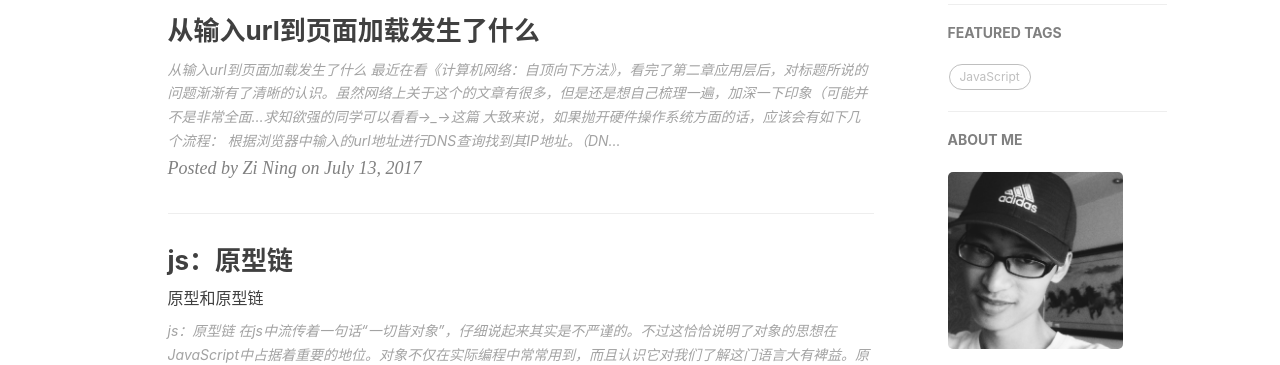
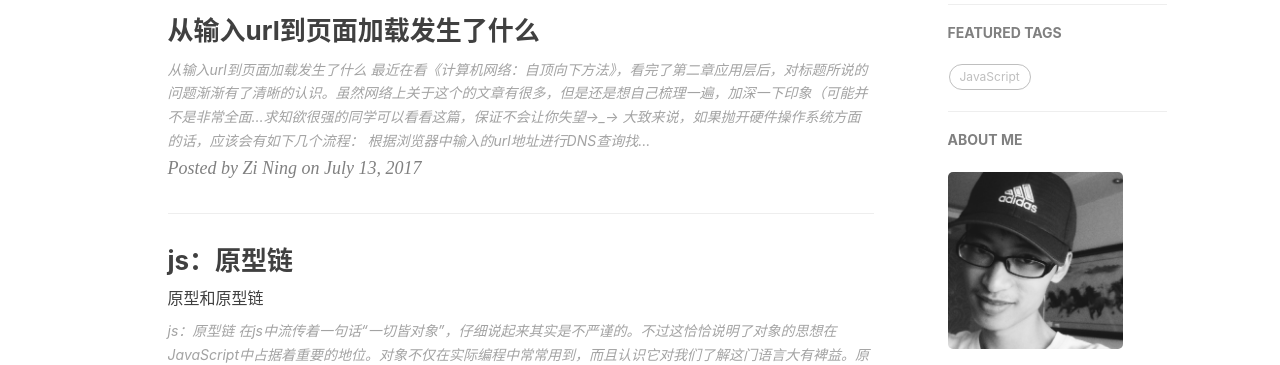
Before and after one commit to Ningersan/blog, a Jekyll site: the page built from index.html, in a window 1280 px wide. Shown: the part 454-819 px from the top of the page. Built offline with Jekyll 4.4.1, drawn with Linux system fonts in a browser that asks for light colours; nearby versions of some CDN libraries; the list of posts is cut into pages by our own code; comment, search, counter and statistics services are not loaded.

Commit message:
revise content

````diff
--- a/_posts/2017-7-13-how-it-works-when-enter-a-url.md
+++ b/_posts/2017-7-13-how-it-works-when-enter-a-url.md
@@ -12,7 +12,7 @@
 
 # 从输入url到页面加载发生了什么
 
-最近在看《计算机网络：自顶向下方法》，看完了第二章应用层后，对标题所说的问题渐渐有了清晰的认识。虽然网络上关于这个的文章有很多，但是还是想自己梳理一遍，加深一下印象（可能并不是非常全面...求知欲强的同学可以看看→_→[这篇](http://fex.baidu.com/blog/2014/05/what-happen/)
+最近在看《计算机网络：自顶向下方法》，看完了第二章应用层后，对标题所说的问题渐渐有了清晰的认识。虽然网络上关于这个的文章有很多，但是还是想自己梳理一遍，加深一下印象（可能并不是非常全面...求知欲很强的同学可以看看[这篇](http://fex.baidu.com/blog/2014/05/what-happen/)，保证不会让你失望→_→
 
 大致来说，如果抛开硬件操作系统方面的话，应该会有如下几个流程：
 
@@ -51,7 +51,9 @@
 
 #### IP地址
 
-然而，主机名大部分却没有办法提供关于主机在因特网中的位置信息，而且使用不定长的数字字母表示也很难被路由器所处理。IP地址就是用来解决这一缺陷的新的标志方法，它由字节组成，有严格的层次结构。常见的的IP地址分为[IPv4](https://zh.wikipedia.org/wiki/IPv4)，[IPv6](https://zh.wikipedia.org/wiki/IPv6)两大类。拿IPv4来说，它由4个字节32位组成，作为例子：121.7.106.83这样一个IP地址，每个字节都被句点分隔开来，表示0-255的十进制数字。之所以说它有层次结构，是因为我们从左到右扫描它时，会得到越来越具体的关于主机位于因特网何处的信息（即众多网络的哪个网络里）。
+然而，主机名大部分却没有办法提供关于主机在因特网中的位置信息，而且使用不定长的数字字母表示也很难被路由器所处理。IP地址就是用来解决这一缺陷的新的标志方法，它由字节组成，有严格的层次结构。常见的的IP地址分为[IPv4](https://zh.wikipedia.org/wiki/IPv4)，[IPv6](https://zh.wikipedia.org/wiki/IPv6)两大类。
+
+拿IPv4来说，它由4个字节32位组成。作为例子：121.7.106.83这样一个IP地址，每个字节都被句点分隔开来，表示0-255的十进制数字。之所以说它有层次结构，是因为我们从左到右扫描它时，会得到越来越具体的关于主机位于因特网何处的信息（即众多网络的哪个网络里）。
 
 #### DNS
 
@@ -82,7 +84,7 @@
 * 浏览器从上述的url中抽取主机名（很多基于UNIX的机器上，应用会调用gethostbyname()），并将该主机名传给DNS应用的客户端。
 * DNS客户端向本地DNS服务器缓存中发送一个包含主机名的请求。
 * 如果本地DNS服务器缓存了该主机名对应的IP地址，就会以回答报文的形式发送给DNS客户端。
-* 如果本地DNS服务器没有缓存呢？它会将该请求转发给根DNS服务器；该根DNS服务器注意到顶级域名，如.com，并向本地DNS服务器返回负责com的顶级域名DNS服务器（后用DTL表示）的IP地址列表；该本地DNS服务器再次向这些DTL服务器之一发送查询报文。该DTL服务器注意到主机名前缀，并用权威服务器的IP地址进行响应。最后，本地DNS服务器直接向权威服务器重发查询报文，权威服务器用主机名对应的IP地址进行响应。
+* 如果本地DNS服务器没有缓存呢？它会将该请求转发给根DNS服务器；该根DNS服务器注意到顶级域名，如.com，并向本地DNS服务器返回负责com的顶级域名DNS服务器（后用DTL表示）的IP地址列表；该本地DNS服务器再次向这些DTL服务器之一发送查询报文；该DTL服务器注意到主机名前缀，并用权威服务器的IP地址进行响应。最后，本地DNS服务器直接向权威服务器重发查询报文，权威服务器用主机名对应的IP地址进行响应。
 * 本地DNS服务器向DNS应用客户端发送收到的IP地址。而且本地DNS服务器会保存这次收到的IP地址到缓存区，在一段时间后才会丢弃该缓存。（这样下次请求，就可以绕过复杂且速度慢的查询DNS服务器体系了）
 
 图解DNS 域名解析过程：
@@ -153,8 +155,7 @@
 通过请求报文，我们可以向服务器请求我们需要的资源。所以，这里必须要包含一些基本的信息。下面提供了一个典型的HTTP请求报文：
 
 ```http
-GET /somedir/page.html/ HTTP/1.1  // 请求行（方法字段、url字段、HTTP版本字段）
-
+GET /somedir/page.html/ HTTP/1.1   // 请求行（方法字段、url字段、HTTP版本字段）
 // 以下为首部行
 Host: www.someshcool.edu          // 主机名
 Connection: close                 // 是否持续连接
@@ -164,9 +165,7 @@
 
 HTTP请求报文第一行叫做请求行（request line），其后继的行叫做首部行（header line）。
 
-请求行有三个字段：分别为方法字段、URL字段、和HTTP版本字段。方法字段可以有几种不一样的值，包括GET
-
-、POST、HEAD、PUT和DELETE。这几种方法的区别，就不介绍了，在网络上可以找到很多的资料。在文章中，我们使用GET方法来请求对象。URL字段带有请求对象的标识，例子中是`/somedir/page.html`，标识了请求对象的路径和名称。最后是一个HTTP的版本号，可以看出这里使用的是HTTP/1.1版本。
+请求行有三个字段：分别为方法字段、URL字段、和HTTP版本字段。方法字段可以有几种不一样的值，包括GET、POST、HEAD、PUT和DELETE。这几种方法的区别，就不介绍了，在网络上可以找到很多的资料。在文章中，我们使用GET方法来请求对象。URL字段带有请求对象的标识，例子中是`/somedir/page.html/`，标识了请求对象的路径和名称。最后是一个HTTP的版本号，可以看出这里使用的是HTTP/1.1版本。
 
 首部行中也有许多字段，就不一一详解了。再来看一个请求报文的通用格式：
 
@@ -279,7 +278,10 @@
 
 ### 注意
 
-Reflow和Repaint非常消耗性能（尤其Reflow），所以在一些优化页面体验的文章中，会强调在操作DOM时尽量减少Reflow，比如使用类替换而不是逐项修改style；先在`documentFragment`上操作，最后再添加到DOM树中等技巧。
+1. 在构建DOM树时，浏览器由上至下的解析html文件。遇到css文件会阻塞渲染树的构建（DOM树不会），遇到js文件会阻塞DOM树的构建。尤其当遇到js文件时，当下载完毕后，会立刻执行，会阻塞树的构建，可能造成页面的卡顿。这也是为什么我们建议在页面的最后才添加js文件的原因。（ps：下载的过程不会触发阻塞，因为会新开一个线程来执行下载过程）。
+2. Reflow和Repaint非常消耗性能（尤其Reflow），所以在一些优化页面体验的文章中，会强调在操作DOM时尽量减少Reflow，比如使用类替换而不是逐项修改style；先在`documentFragment`上操作，最后再添加到DOM树中等技巧。
+
+![如何减少reflow和repaint](/img/in-post/post-network-enter-url/reduce-reflow-repaint.png)
 
 ## 参考资料
 
````
Also changed, not shown: other parts of _posts/2017-7-13-how-it-works-when-enter-a-url.md (+1 -0 lines), img/in-post/post-network-enter-url/reduce-reflow-repaint.png (added).
